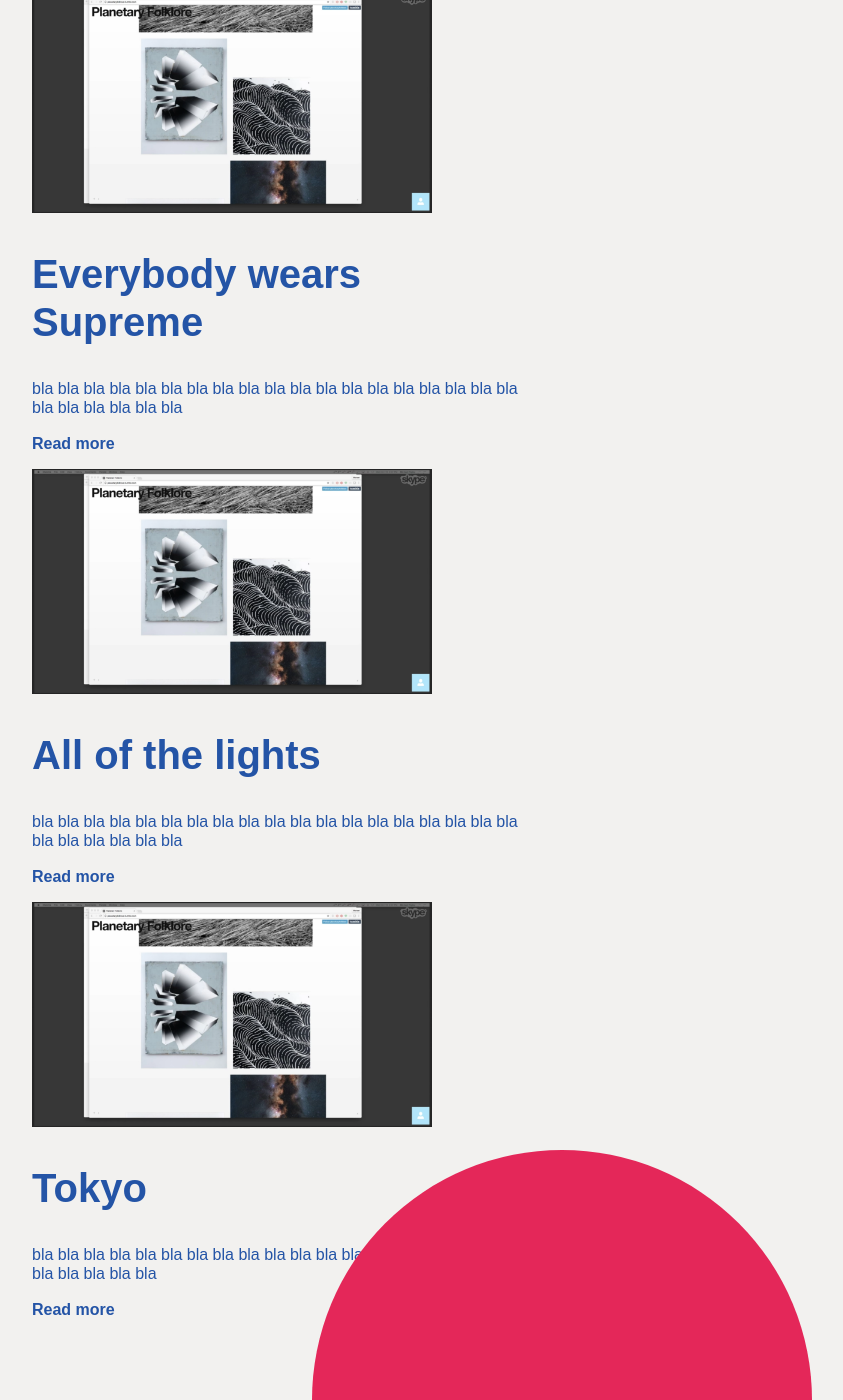
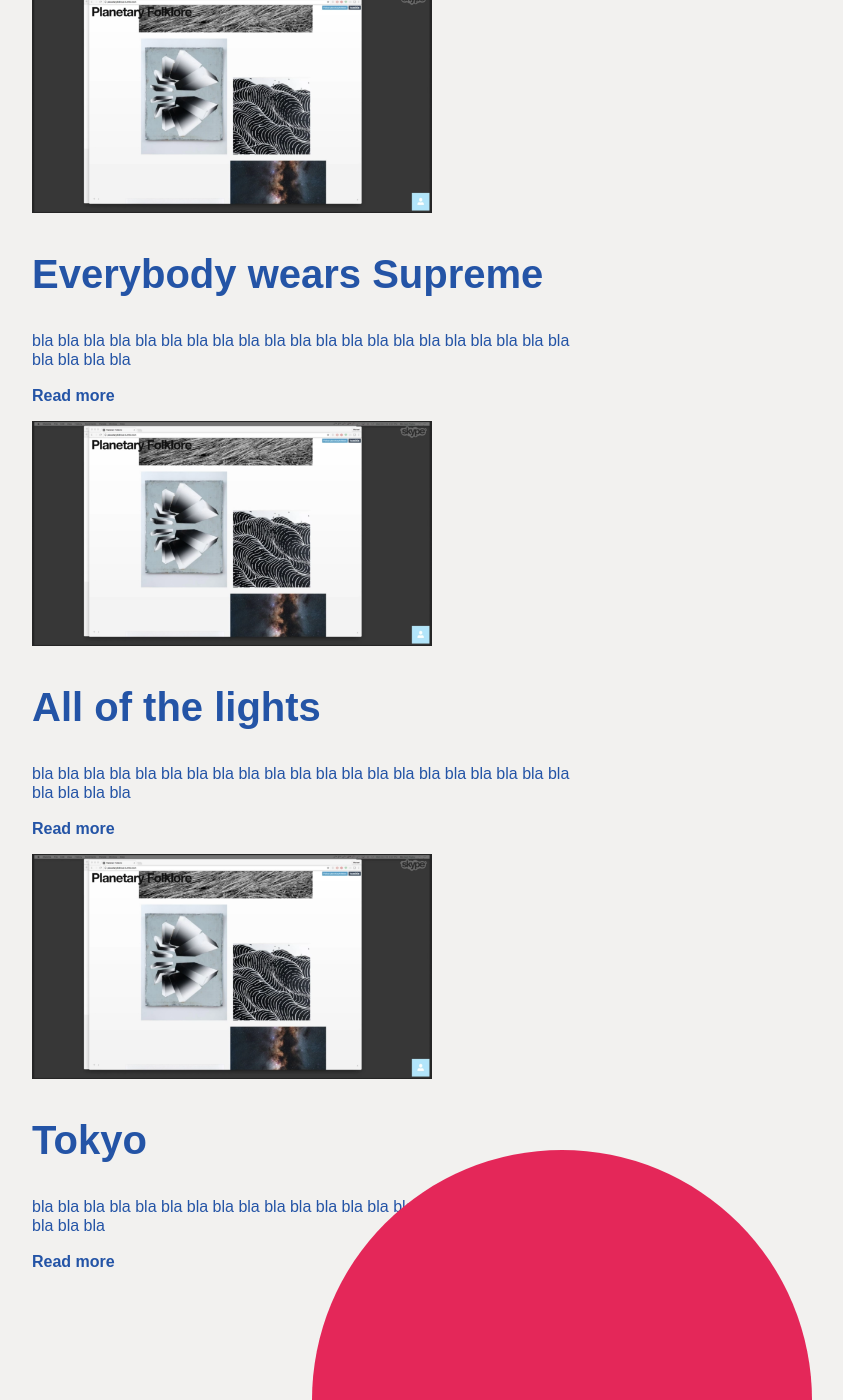
Before and after one commit to emho-lab/journal, a Jekyll site: the page built from index.html, in a window 1280 px wide and 1400 px high, scrolled down 441 px. Shown: the whole window, without its empty margins (218-1061 px from the left). Built offline with Jekyll 4.4.1, drawn with Linux system fonts in a browser that asks for light colours; some web fonts are replaced.

```diff
--- a/assets/css/app.scss
+++ b/assets/css/app.scss
@@ -84,7 +84,7 @@
     text-decoration: none;
     color: $blue;
     display: inline-block;
-    margin: 0 40px 0 0;
+    margin: 0 0 0 0;
 }
 
 div.circle {
```
